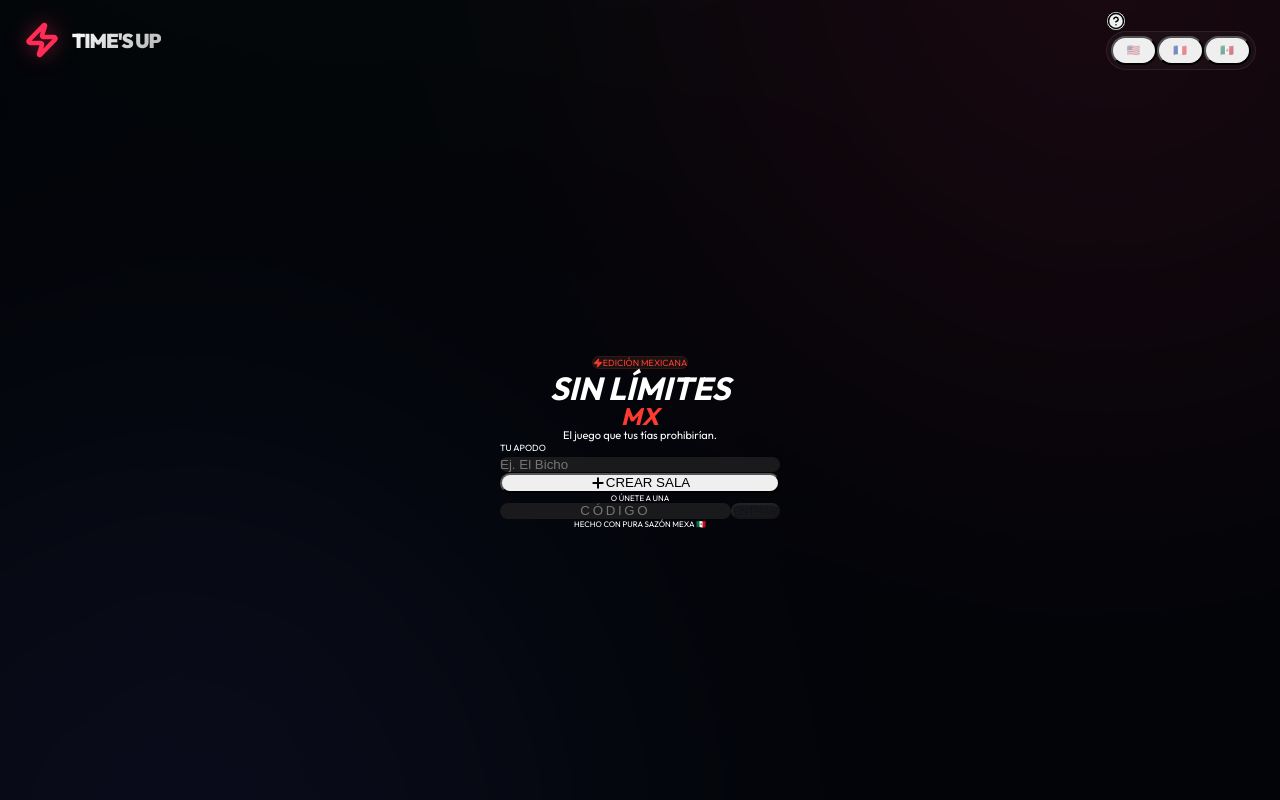
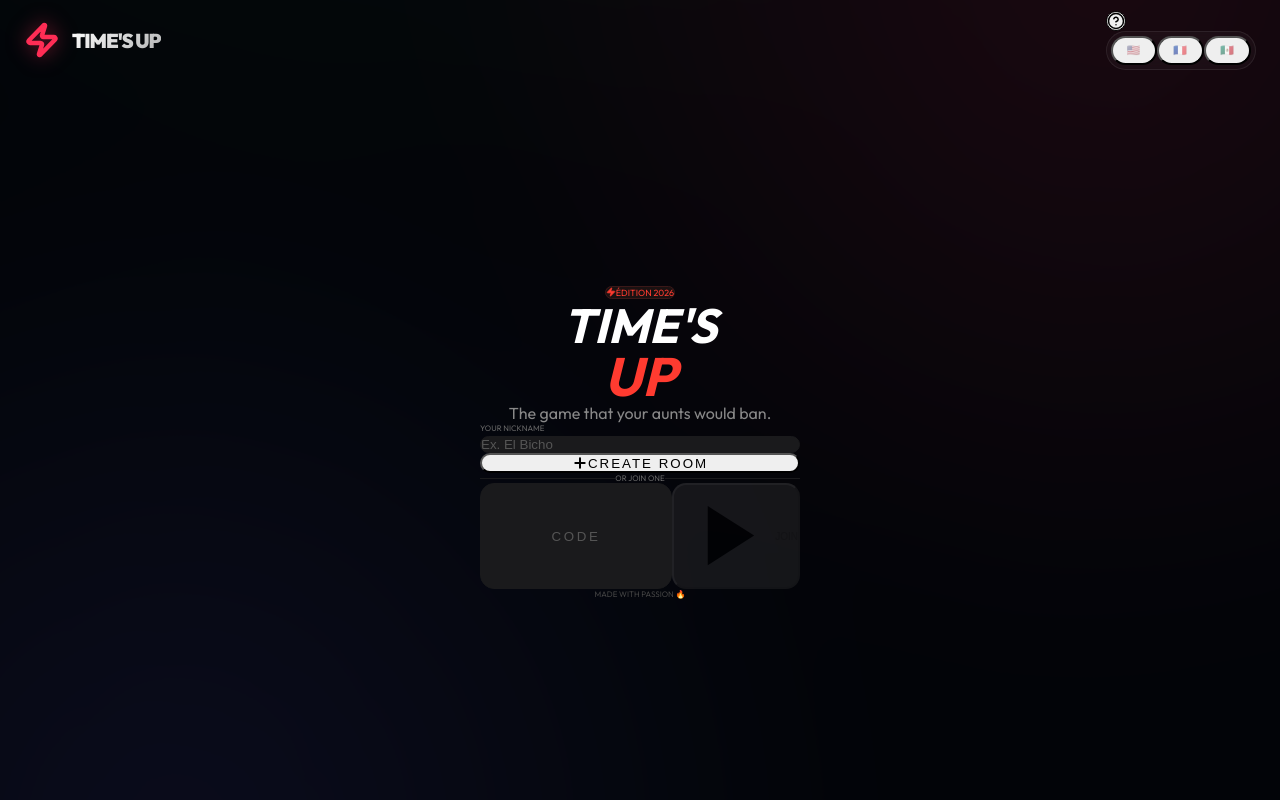
Before and after one commit to KevFet/times-up-2026, a React (Vite) app: page / in a window 1280 px wide. Built offline with nearby package versions, Linux system fonts and the light colour scheme.

Commit message:
style: exactly match lobby design from image but with times up title

```diff
--- a/src/components/Lobby.tsx
+++ b/src/components/Lobby.tsx
@@ -74,80 +74,80 @@ const Lobby: React.FC<LobbyProps> = ({ onGameCreated, onJoinGame }) => {
             <motion.div
                 initial={{ opacity: 0, y: 30 }}
                 animate={{ opacity: 1, y: 0 }}
-                className="w-full max-w-[280px] space-y-10"
+                className="w-full max-w-[320px] space-y-12"
             >
-                <div className="text-center space-y-3">
+                <div className="text-center space-y-4">
                     <motion.div
                         initial={{ scale: 0.8 }}
                         animate={{ scale: 1 }}
-                        className="inline-flex items-center gap-2 px-3 py-1 rounded-full bg-[#1A1111] border border-[#331818]"
+                        className="inline-flex items-center gap-2 px-3 py-1 rounded-full bg-[#1A1111] border border-[#3A1818]"
                     >
                         <Zap size={10} className="fill-[#FF3B30] text-[#FF3B30]" />
-                        <span className="text-[9px] font-black tracking-widest text-[#FF3B30] uppercase">EDICIÓN MEXICANA</span>
+                        <span className="text-[9px] font-black tracking-widest text-[#FF3B30] uppercase">ÉDITION 2026</span>
                     </motion.div>
 
                     <div className="flex flex-col items-center leading-none">
-                        <h1 className="text-4xl sm:text-5xl font-black italic tracking-tighter text-white drop-shadow-md">
-                            SIN LÍMITES
+                        <h1 className="text-[48px] font-black italic tracking-tighter text-white drop-shadow-md">
+                            TIME'S
                         </h1>
-                        <h2 className="text-4xl sm:text-5xl font-black italic tracking-tighter text-[#FF3B30]">
-                            MX
+                        <h2 className="text-[54px] font-black italic tracking-tighter text-[#FF3B30] -mt-2">
+                            UP
                         </h2>
                     </div>
-                    <p className="text-white/40 text-[11px] font-bold tracking-wide pt-2">
-                        El juego que tus tías prohibirían.
+                    <p className="text-[#888888] text-xs font-bold tracking-wide pt-2">
+                        The game that your aunts would ban.
                     </p>
                 </div>
 
-                <div className="space-y-4">
-                    <div className="space-y-1.5">
-                        <label className="text-[9px] font-black tracking-widest text-white/50 uppercase ml-1 block">
-                            TU APODO
+                <div className="space-y-6">
+                    <div className="space-y-2">
+                        <label className="text-[8px] font-black tracking-widest text-[#666666] uppercase ml-1 block">
+                            YOUR NICKNAME
                         </label>
                         <input
                             type="text"
-                            placeholder="Ej. El Bicho"
-                            className="w-full bg-[#1A1A1C] border-none rounded-[14px] px-4 py-3.5 text-sm text-white focus:outline-none focus:ring-1 focus:ring-white/20 placeholder:text-white/20 font-medium"
+                            placeholder="Ex. El Bicho"
+                            className="w-full bg-[#1A1A1C] border border-[#1A1A1C] rounded-[14px] px-5 py-4 text-sm text-white focus:outline-none focus:border-white/20 placeholder:text-[#555555] font-semibold transition-colors"
                         />
                     </div>
 
                     <button
                         onClick={createGame}
                         disabled={loading}
-                        className="w-full bg-white text-black font-black text-xs tracking-widest uppercase rounded-[14px] py-3.5 flex items-center justify-center gap-2 hover:bg-white/90 active:scale-95 transition-all disabled:opacity-50"
+                        className="w-full bg-white text-black font-black text-xs tracking-[0.15em] uppercase rounded-[14px] py-4 flex items-center justify-center gap-2 hover:bg-[#F0F0F0] active:scale-[0.98] transition-all disabled:opacity-50"
                     >
-                        {loading ? '...' : <><Plus size={16} strokeWidth={3} /> CREAR SALA</>}
+                        {loading ? '...' : <><Plus size={16} strokeWidth={3} /> CREATE ROOM</>}
                     </button>
 
-                    <div className="flex items-center gap-3 py-1">
-                        <div className="h-[1px] flex-1 bg-white/10" />
-                        <span className="text-[8px] font-black uppercase text-white/30 tracking-widest whitespace-nowrap">
-                            O ÚNETE A UNA
+                    <div className="flex items-center gap-4 py-2">
+                        <div className="h-[1px] flex-1 bg-[#1A1A1C]" />
+                        <span className="text-[8px] font-black uppercase text-[#666666] tracking-widest whitespace-nowrap">
+                            OR JOIN ONE
                         </span>
-                        <div className="h-[1px] flex-1 bg-white/10" />
+                        <div className="h-[1px] flex-1 bg-[#1A1A1C]" />
                     </div>
 
-                    <div className="flex gap-2">
+                    <div className="flex gap-3">
                         <input
                             type="text"
                             value={code}
                             onChange={(e) => setCode(e.target.value.toUpperCase())}
-                            placeholder="CÓDIGO"
-                            className="flex-1 w-full min-w-0 bg-[#1A1A1C] border-none rounded-[14px] px-2 py-3.5 text-xs text-center text-white font-black tracking-[0.2em] focus:outline-none placeholder:text-white/20 uppercase"
+                            placeholder="CODE"
+                            className="flex-1 w-[60%] bg-[#1A1A1C] border border-[#1A1A1C] rounded-[14px] px-4 py-4 text-xs text-center text-white font-black tracking-[0.2em] focus:outline-none focus:border-white/20 placeholder:text-[#555555] uppercase transition-colors"
                         />
                         <button
                             onClick={joinGame}
                             disabled={loading || !code}
-                            className="bg-[#2C2C2E] hover:bg-[#3A3A3C] text-white font-black text-[11px] tracking-widest uppercase rounded-[14px] px-5 active:scale-95 transition-all disabled:opacity-50 disabled:pointer-events-none flex items-center justify-center gap-1.5"
+                            className="w-[40%] bg-[#28282A] hover:bg-[#323235] text-white font-black text-[10px] tracking-widest uppercase rounded-[14px] py-4 active:scale-[0.98] transition-all disabled:opacity-50 disabled:pointer-events-none flex items-center justify-center gap-1.5"
                         >
-                            <svg className="w-3 h-3 fill-white" viewBox="0 0 24 24"><path d="M8 5v14l11-7z" /></svg> ENTRAR
+                            <svg className="w-3 h-3 fill-white" viewBox="0 0 24 24"><path d="M8 5v14l11-7z" /></svg> JOIN
                         </button>
                     </div>
                 </div>
 
-                <div className="pt-12 text-center">
-                    <p className="text-[8px] font-black tracking-widest uppercase text-white/20">
-                        HECHO CON PURA SAZÓN MEXA 🇲🇽
+                <div className="pt-10 text-center">
+                    <p className="text-[8px] font-black tracking-widest uppercase text-[#444444]">
+                        MADE WITH PASSION 🔥
                     </p>
                 </div>
             </motion.div>
```
